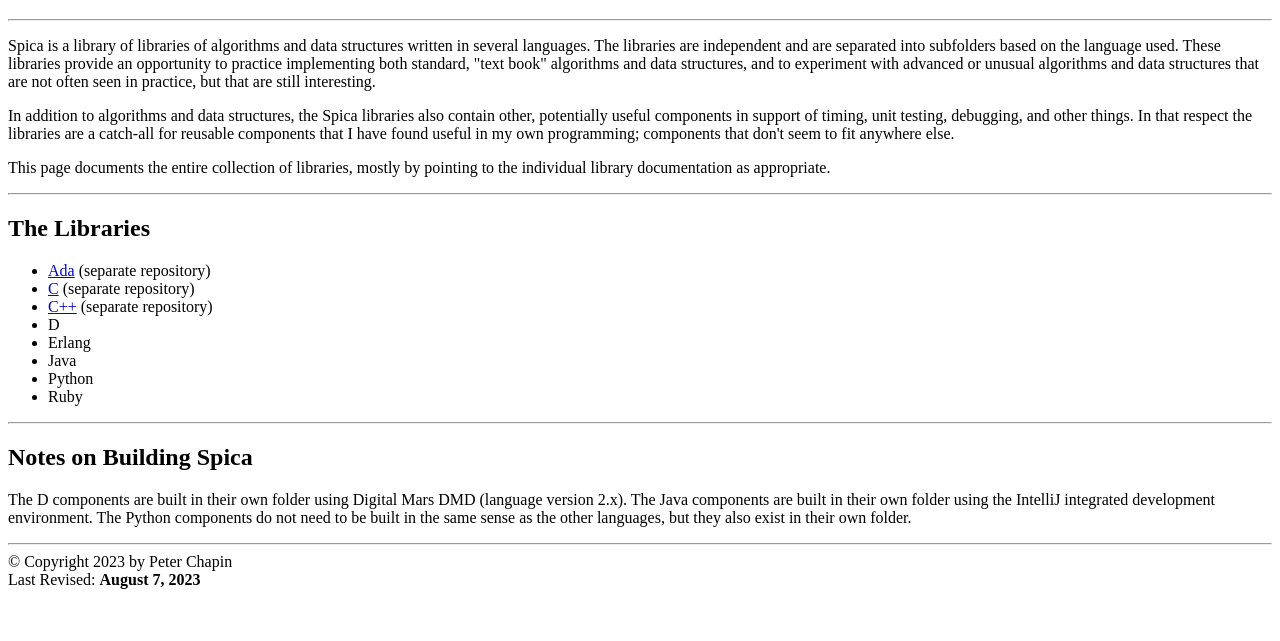
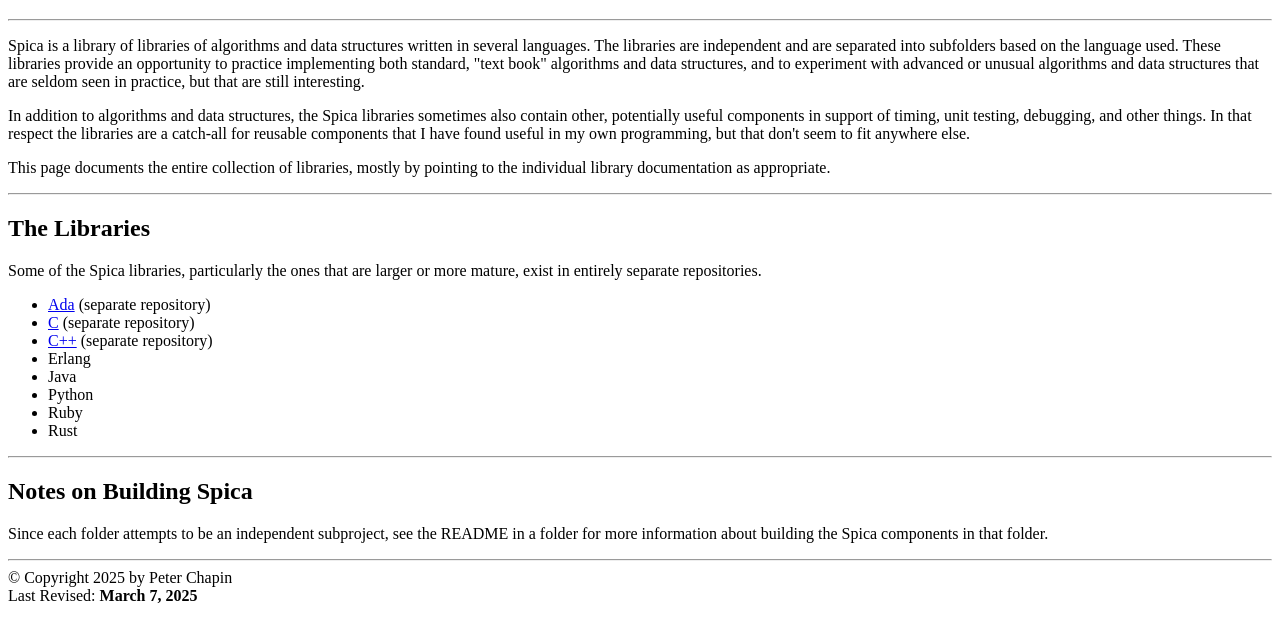
Before and after one commit to pchapin/spica, a plain HTML site: page index.html in a window 1280 px wide. Shown: the part 61-702 px from the top of the page. Drawn offline with Linux system fonts and the light colour scheme.

Commit message:
Updates to the Spica-wide documentation.

```diff
--- a/index.html
+++ b/index.html
@@ -10,17 +10,16 @@
 <h1>The Spica Meta-Library</h1>
 <hr/>
 
-<p>Spica is a library of libraries of algorithms and data structures written in several
-  languages. The libraries are independent and are separated into subfolders based on the
-  language used. These libraries provide an opportunity to practice implementing both standard,
-  "text book" algorithms and data structures, and to experiment with advanced or unusual
-  algorithms and data structures that are not often seen in practice, but that are still
-  interesting.</p>
+<p>Spica is a library of libraries of algorithms and data structures written in several languages.
+  The libraries are independent and are separated into subfolders based on the language used.
+  These libraries provide an opportunity to practice implementing both standard, "text book"
+  algorithms and data structures, and to experiment with advanced or unusual algorithms and data
+  structures that are seldom seen in practice, but that are still interesting.</p>
 
-<p>In addition to algorithms and data structures, the Spica libraries also contain other,
-  potentially useful components in support of timing, unit testing, debugging, and other things.
-  In that respect the libraries are a catch-all for reusable components that I have found useful
-  in my own programming; components that don't seem to fit anywhere else.</p>
+<p>In addition to algorithms and data structures, the Spica libraries sometimes also contain
+  other, potentially useful components in support of timing, unit testing, debugging, and other
+  things. In that respect the libraries are a catch-all for reusable components that I have found
+  useful in my own programming, but that don't seem to fit anywhere else.</p>
 
 <p>This page documents the entire collection of libraries, mostly by pointing to the individual
   library documentation as appropriate.</p>
@@ -28,29 +27,29 @@
 <hr/>
 <h2>The Libraries</h2>
 
+<p>Some of the Spica libraries, particularly the ones that are larger or more mature, exist in
+  entirely separate repositories.</p>
+
 <ul>
   <li><a href="https://github.com/pchapin/spicaada">Ada</a> (separate repository)</li>
   <li><a href="https://github.com/pchapin/spicac">C</a> (separate repository)</li>
   <li><a href="https://github.com/pchapin/spicacpp">C++</a> (separate repository)</li>
-  <li>D</li>
   <li>Erlang</li>
   <li>Java</li>
   <li>Python</li>
   <li>Ruby</li>
+  <li>Rust</li>
 </ul>
 
 <hr/>
 <h2>Notes on Building Spica</h2>
 
-<p>The D components are built in their own folder using Digital Mars DMD (language version 2.x).
-  The Java components are built in their own folder using the IntelliJ integrated development
-  environment. The Python components do not need to be built in the same sense as the other
-  languages, but they also exist in their own folder.</p>
+<p>Since each folder attempts to be an independent subproject, see the README in a folder for more
+  information about building the Spica components in that folder.</p>
 
 <!-- BEGIN signature block -->
 <hr/>
-&copy; Copyright 2023 by Peter Chapin<br/>
-Last Revised: <b>August 7, 2023</b><br/>
+&copy; Copyright 2025 by Peter Chapin<br/>Last Revised: <b>March 7, 2025</b><br/>
 <!-- END signature block -->
 </body>
 </html>
```
Also changed, not shown: 1 other file.
